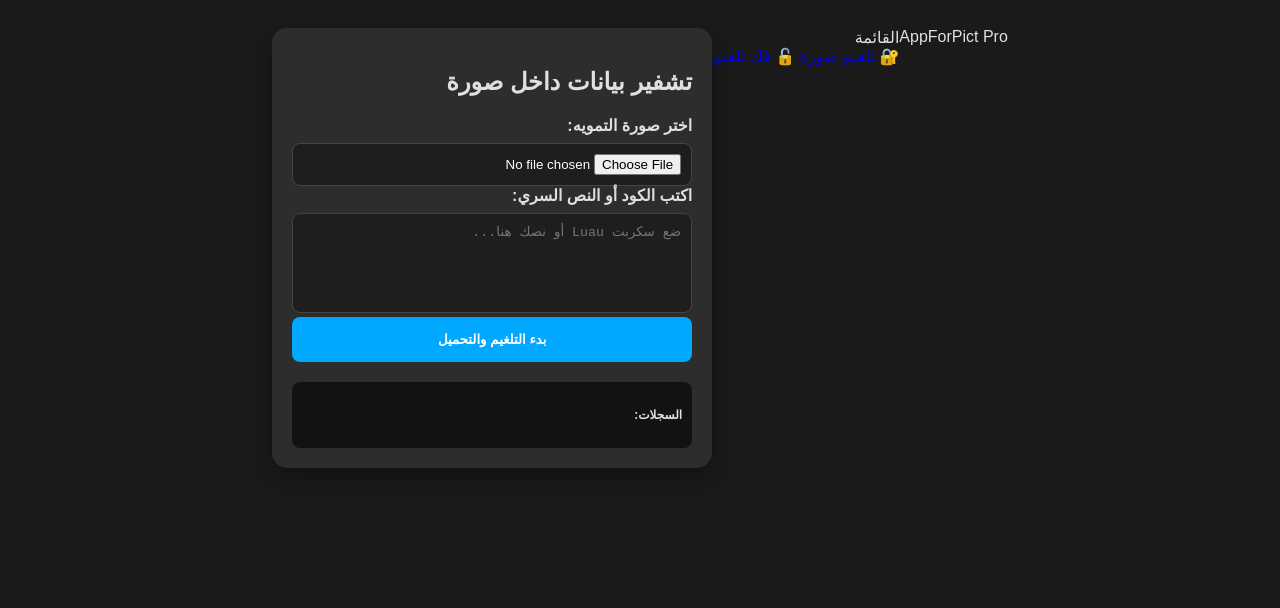
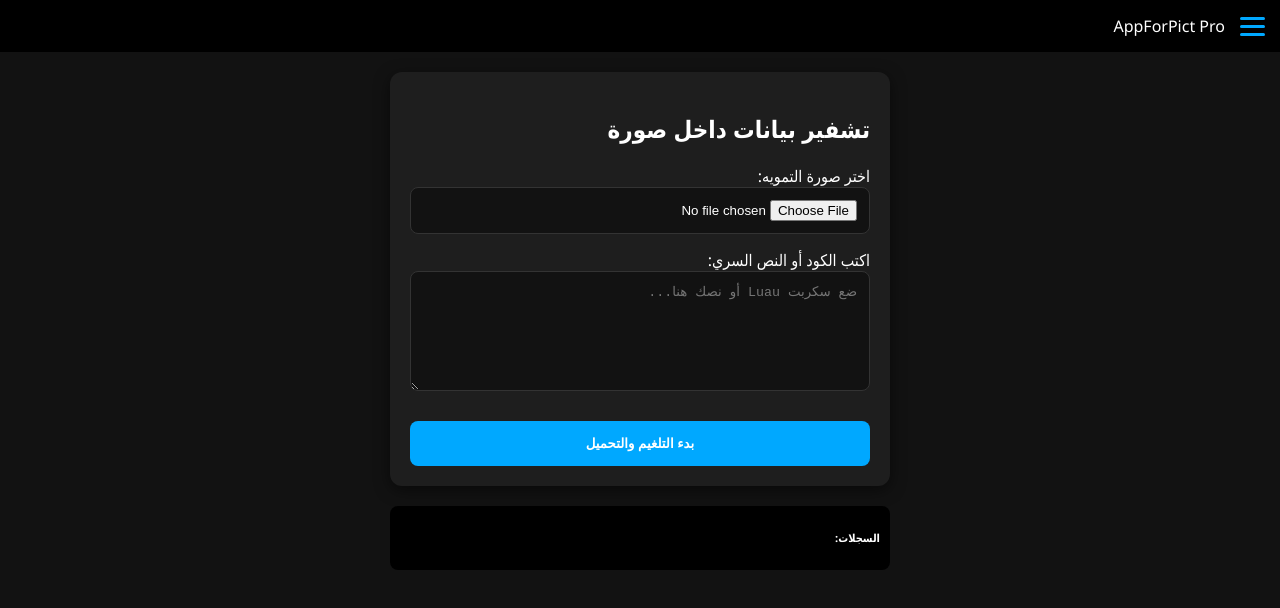
Before and after one commit to Zero-NSR/AppForPict, a plain HTML site: page index.html in a window 1280 px wide. Drawn offline with Linux system fonts and the light colour scheme.

Commit message:
Refactor CSS for theme variables and layout adjustments
Refactor CSS variables for theme consistency and improve styling.

```diff
--- a/style.css
+++ b/style.css
@@ -1,55 +1,112 @@
-body {
-    background-color: #1a1a1a;
-    color: #e0e0e0;
-    font-family: sans-serif;
-    display: flex;
-    justify-content: center;
-    padding: 20px;
+:root {
+    --bg: #121212;
+    --card: #1e1e1e;
+    --primary: #00a8ff;
+    --secondary: #00d2d3;
+    --text: #ffffff;
 }
 
-.container {
-    width: 100%;
-    max-width: 400px;
-    background: #2d2d2d;
-    padding: 20px;
-    border-radius: 15px;
-    box-shadow: 0 10px 20px rgba(0,0,0,0.3);
+body {
+    background-color: var(--bg);
+    color: var(--text);
+    font-family: 'Segoe UI', Tahoma, Geneva, Verdana, sans-serif;
+    margin: 0;
+    overflow-x: hidden;
 }
 
-.section { margin-bottom: 20px; }
+.navbar {
+    background: #000;
+    padding: 15px;
+    display: flex;
+    align-items: center;
+    position: sticky;
+    top: 0;
+    z-index: 1000;
+}
 
-label { display: block; margin-bottom: 8px; font-weight: bold; }
+.menu-btn {
+    cursor: pointer;
+    display: flex;
+    flex-direction: column;
+    gap: 5px;
+    margin-left: 15px;
+}
+
+.menu-btn span {
+    width: 25px;
+    height: 3px;
+    background: var(--primary);
+    border-radius: 2px;
+}
+
+.sidebar {
+    height: 100%;
+    width: 0;
+    position: fixed;
+    z-index: 2000;
+    top: 0;
+    right: 0;
+    background-color: #111;
+    overflow-x: hidden;
+    transition: 0.3s;
+    padding-top: 60px;
+}
+
+.sidebar a {
+    padding: 15px 25px;
+    text-decoration: none;
+    font-size: 18px;
+    color: #818181;
+    display: block;
+    transition: 0.2s;
+}
+
+.sidebar a:hover { color: var(--primary); }
+
+.container { padding: 20px; max-width: 500px; margin: auto; }
+
+.main-section {
+    background: var(--card);
+    padding: 20px;
+    border-radius: 12px;
+    box-shadow: 0 4px 15px rgba(0,0,0,0.5);
+}
+
+.input-group { margin-bottom: 15px; }
 
 input, textarea {
     width: 100%;
-    padding: 10px;
+    padding: 12px;
+    background: #121212;
+    border: 1px solid #333;
+    color: #fff;
     border-radius: 8px;
-    border: 1px solid #444;
-    background: #1e1e1e;
-    color: #fff;
     box-sizing: border-box;
 }
 
-textarea { height: 100px; resize: none; }
+textarea { height: 120px; }
 
 button {
     width: 100%;
     padding: 15px;
-    background: #00a8ff;
     border: none;
-    color: white;
+    border-radius: 8px;
     font-weight: bold;
-    border-radius: 8px;
     cursor: pointer;
+    margin-top: 10px;
 }
+
+.btn-primary { background: var(--primary); color: white; }
+.btn-secondary { background: var(--secondary); color: white; }
 
 .log-container {
     margin-top: 20px;
-    background: #121212;
+    background: #000;
     padding: 10px;
     border-radius: 8px;
-    font-size: 12px;
+    font-size: 11px;
+    max-height: 150px;
+    overflow-y: auto;
 }
 
-#logList { list-style: none; padding: 0; }
-#logList li { color: #00ff00; margin-bottom: 5px; }
+#logList { list-style: none; padding: 0; color: #0f0; }
```
